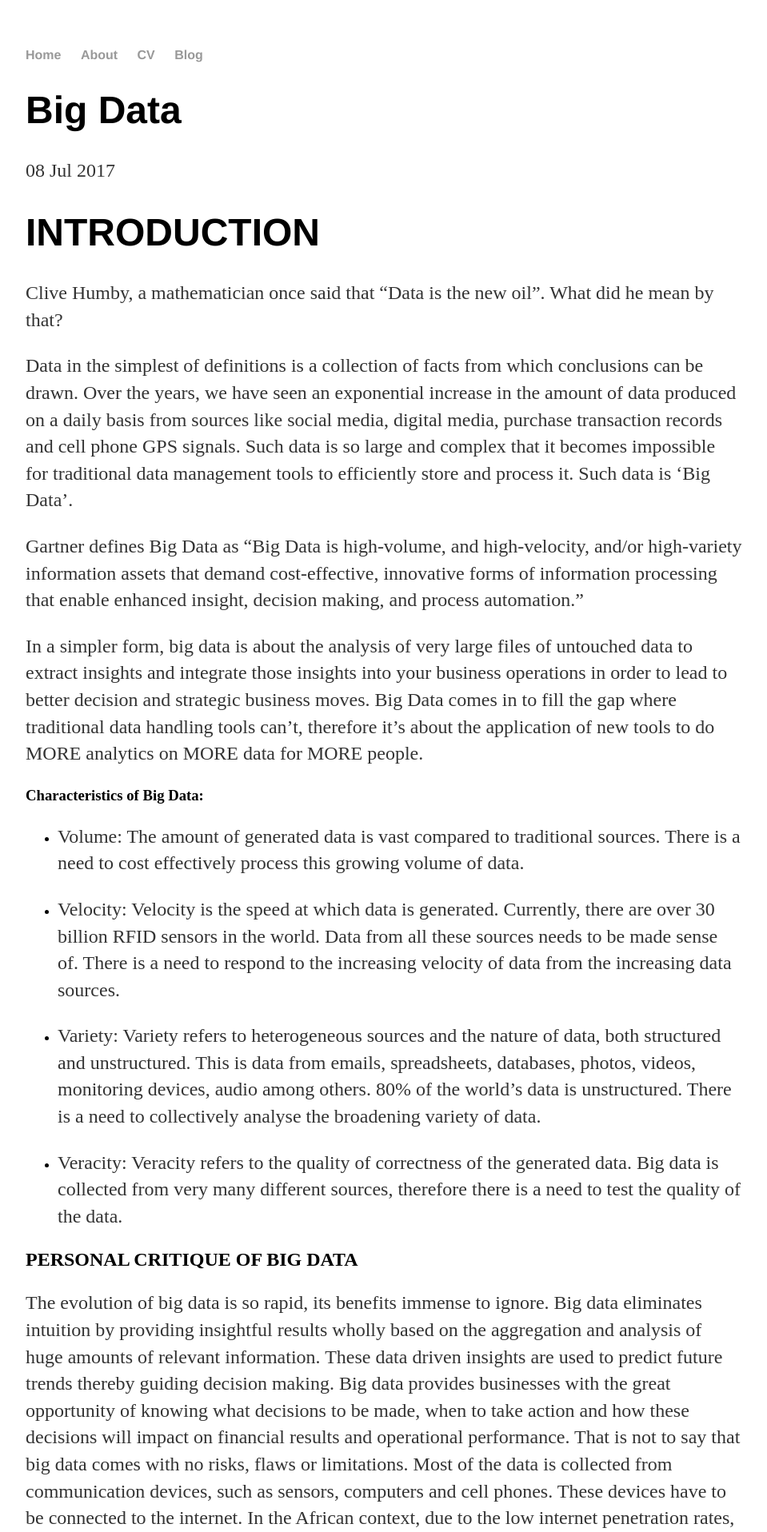
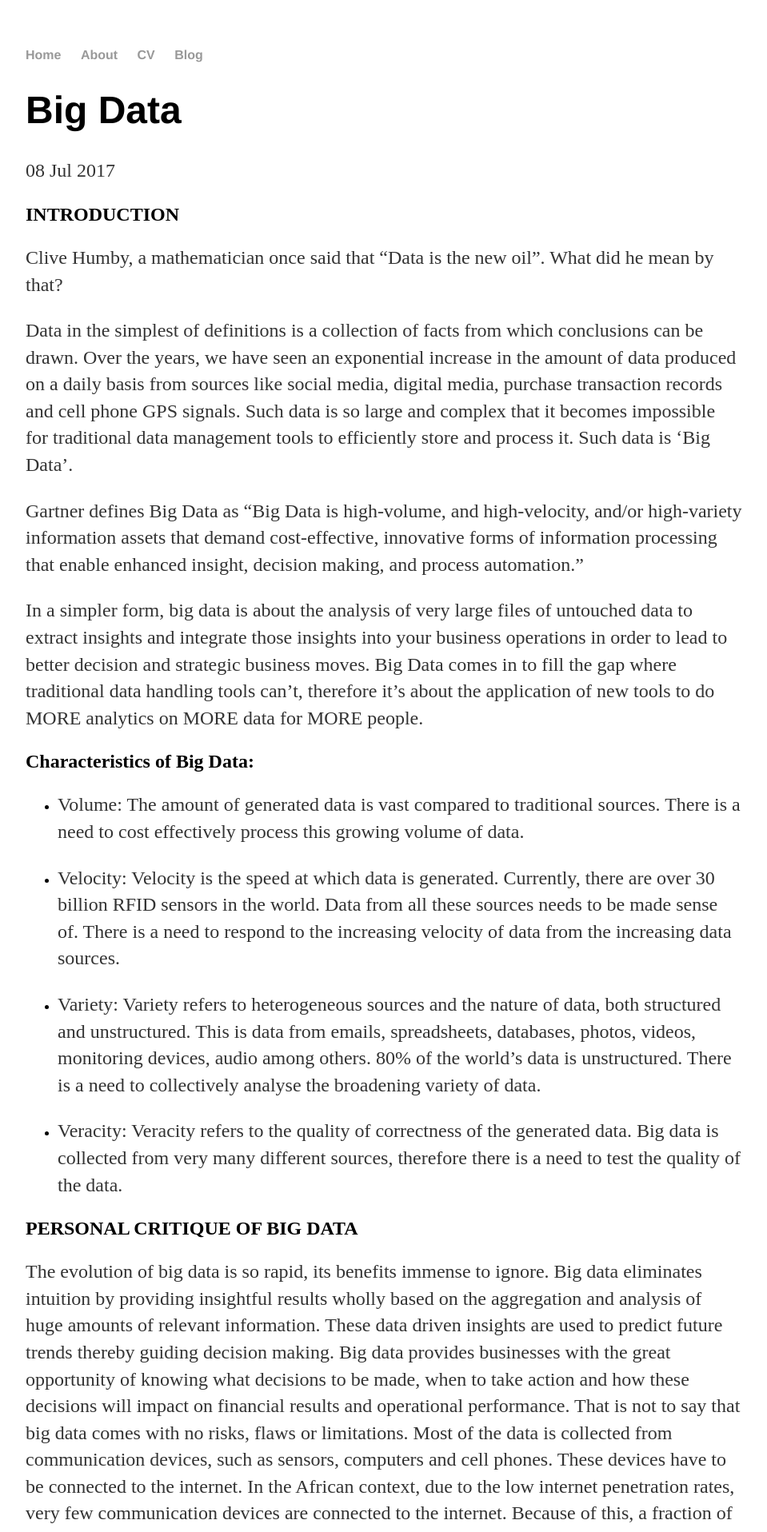
Before and after one commit to matsiko/matsiko.github.io, a Jekyll site: the page built from _posts/2017-07-08-big-data.md, in a window 1280 px wide. Shown: the top 1916 px of the page at 80% size, without its empty margins (160-1119 px from the left). Built offline with Jekyll 4.4.1, drawn with Linux system fonts in a browser that asks for light colours; our own code applies the rules of GitHub Pages for plain Markdown files; comment, search, counter and statistics services are not loaded.

```diff
--- a/_posts/2017-07-08-big-data.md
+++ b/_posts/2017-07-08-big-data.md
@@ -2,7 +2,7 @@
 published: true
 ---
 
-# INTRODUCTION
+## INTRODUCTION
 
 Clive Humby, a mathematician once said that “Data is the new oil”. What did he mean by that?
 
@@ -13,7 +13,7 @@ Gartner defines Big Data as “Big Data is high-volume, and high-velocity, and/o
 In a simpler form, big data is about the analysis of very large files of untouched data to extract insights and integrate those insights into your business operations in order to lead to better decision and strategic business moves.
 Big Data comes in to fill the gap where traditional data handling tools can’t, therefore it’s about the application of new tools to do MORE analytics on MORE data for MORE people.
 
-### Characteristics of Big Data:
+## Characteristics of Big Data:
 
 + Volume:
 The amount of generated data is vast compared to traditional sources. There is a need to cost effectively process this growing volume of data.
```
